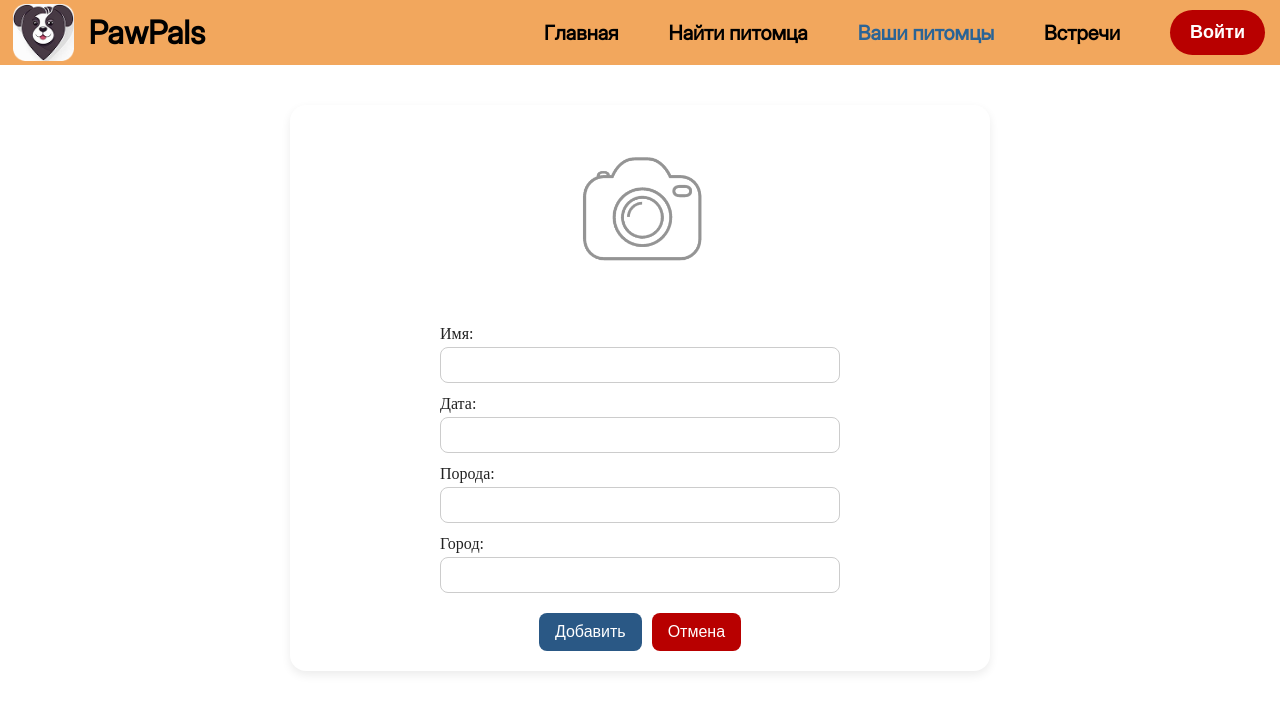
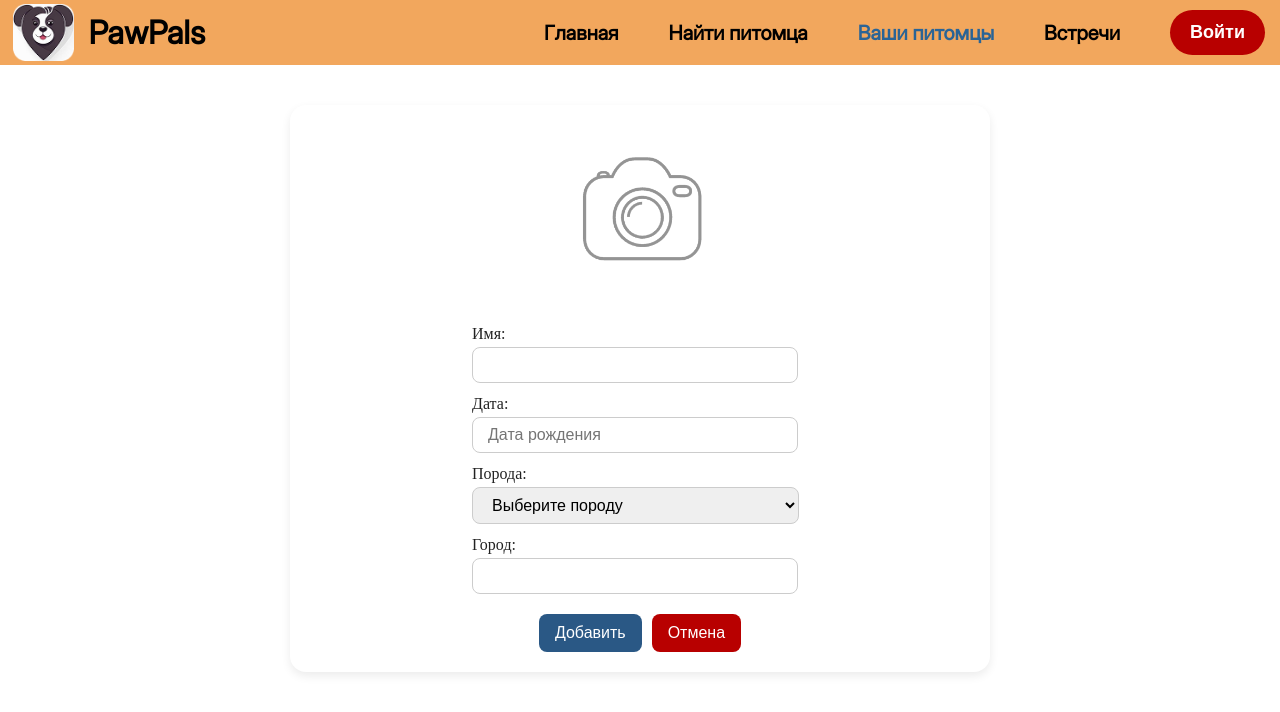
Before and after one commit to dizzy-166/PawPals, a React (Create React App) app in the folder Development/pawpal/: page /your-pets in a window 1280 px wide. Both pictures are taken after a click on the button "+ Добавить питомца". Shown: the top 712 px of the page. Built offline with nearby package versions, Linux system fonts and the light colour scheme.

Commit message:
add logic

```diff
--- a/Development/pawpal/src/components/CRUDPets.jsx
+++ b/Development/pawpal/src/components/CRUDPets.jsx
@@ -1,11 +1,12 @@
 import React, { useState } from 'react';
 import image from '../resorce/no_photo.png';
 import { ActualState } from '../Domain/States/ActualState';
+import DatePicker from "react-datepicker";
 
-export const CRUDPets = ({ pets, onDelete, onUpdate, onAdd, addState, messegeError }) => {
+export const CRUDPets = ({ pets, onDelete, onUpdate, onAdd, addState, messegeError, b }) => {
   const [editingPets, setEditingPets] = useState({});
   const [showAddForm, setShowAddForm] = useState(false);
-  const [newPet, setNewPet] = useState({ name: '', date_birth: '', breed: '', city: '' });
+  const [newPet, setNewPet] = useState({ name: '', date_birth: '', breedName: 1, city: '' });
 
   const handleFieldChange = (id, field, value) => {
     setEditingPets(prev => ({
@@ -26,7 +27,9 @@ export const CRUDPets = ({ pets, onDelete, onUpdate, onAdd, addState, messegeErr
   };
 
   const handleNewPetChange = (field, value) => {
+    console.log('Питомцы с возрастом:', field, value);
     setNewPet(prev => ({ ...prev, [field]: value }));
+    console.log('Питомцы с возрастом:', newPet);
   };
 
   const handleAddPet = () => {
@@ -62,11 +65,38 @@ export const CRUDPets = ({ pets, onDelete, onUpdate, onAdd, addState, messegeErr
                   {field === 'name' ? 'Имя:' :
                    field === 'date_birth' ? 'Дата:' :
                    field === 'breedName' ? 'Порода:' : 'Город:'}
-                  <input
+                  {field !==  'breedName' && field !==  'date_birth' && <input
                     type="text"
                     value={newPet[field]}
                     onChange={(e) => handleNewPetChange(field, e.target.value)}
+                  />}
+                  {field === 'date_birth' && <>
+                  <DatePicker
+                  selected={newPet[field]}
+                  onChange={(date) => {
+                    handleNewPetChange(field, date)
+                  }}
+                  dateFormat="dd.MM.yyyy"
+                  placeholderText="Дата рождения"
+                   className="userpets-form input"
                   />
+                   </>}
+                  {field === 'breedName' && (
+                    <div className="select-wrapper">
+                    <select
+                    required
+                    onChange={(e) => handleNewPetChange(field, e.target.value)}
+                    className="userpets-form-input"
+                    >
+                      <option value="">Выберите породу</option>
+                      {b.map(x => (
+                        <option key={x.name} value={x.id}>
+                          {x.name}
+                          </option>
+                        ))}
+                        </select>
+                      </div>
+                      )}
                 </label>
               ))}
             </form>
--- a/Development/pawpal/src/pages/YourPets/YourPets.jsx
+++ b/Development/pawpal/src/pages/YourPets/YourPets.jsx
@@ -25,7 +25,7 @@ export const YourPets = observer(() => {
     setPets(prev => [...prev, { ...newPet, id: newId }]);
   };
 
-  const {pets, loadPets, addPet, addState, messegeError} = YourPetsVM
+  const {pets, loadPets, addPet, addState, messegeError, beerds} = YourPetsVM
 
 
   useEffect(() => {
@@ -36,12 +36,13 @@ export const YourPets = observer(() => {
   return (
     <>
     <CRUDPets
-      pets={pets}
+      b={beerds}
       onDelete={handleDelete}
       onUpdate={handleUpdate}
       onAdd={addPet}
       addState={addState}
       messegeError = {messegeError}
+      pets={pets}
     />
     </>
   );
--- a/Development/pawpal/src/pages/YourPets/YourPetsVM.js
+++ b/Development/pawpal/src/pages/YourPets/YourPetsVM.js
@@ -6,6 +6,7 @@ import { makeObservable, observable, action, computed } from "mobx";
 class YourPetsVM{
     actualState = ActualState.Loading
     pets = []
+    beerds = []
     addState = ActualState.Init
     messegeError = ''
 
@@ -14,6 +15,7 @@ class YourPetsVM{
             makeObservable(this, {
                 actualState: observable,
                 pets: observable,
+                beerds: observable,
                 addState: observable,
                 messegeError: observable,
                 loadPets: action
@@ -58,9 +60,11 @@ class YourPetsVM{
             });
 
             this.pets = petsWithAge;
+            this.beerds = breedsData;
             this.actualState = ActualState.Success;
 
             console.log('Питомцы с возрастом:', this.pets);
+            console.log('Питомцы DADAD возрастом:', this.beerds);
         } catch (e) {
             console.error('Неожиданная ошибка:', e);
             this.actualState = 'Error';
@@ -79,10 +83,13 @@ class YourPetsVM{
             return;
         }
 
+        const date = newPet.date_birth;
+        const birthDate = `${date.getFullYear()}-${String(date.getMonth() + 1).padStart(2, '0')}-${String(date.getDate()).padStart(2, '0')}`;
+
         const petToInsert = {
             name: newPet.name,
-            date_birth: newPet.date_birth,
-            breed_id: newPet.breed_id, // breed_id должен быть числом
+            date_birth: birthDate,
+            breed_id: newPet.breedName, // breed_id должен быть числом
             city: newPet.city,
             image: newPet.image || '', // можно оставить пустым
             owner: userData.user.id
--- a/Development/pawpal/src/pages/styles/MainStyles.css
+++ b/Development/pawpal/src/pages/styles/MainStyles.css
@@ -138,17 +138,7 @@ nav button:hover {
   margin-bottom: 20px;
   box-sizing: border-box;
 }
-.react-datepicker-wrapper {
-  width: 100%;
-  display: flex;
-  justify-content: center;
-}
 
-.react-datepicker__input-container {
-  width: 80%;
-  display: flex;
-  justify-content: center;
-}
 
   .button-style {
     background-color: #50c878; /* Цвет фона (примерно зеленый) */
@@ -336,19 +326,28 @@ nav button:hover {
 
 .userpets-form label {
   display: flex;
+  margin-left: 8%;
   flex-direction: column;
   font-size: 16px;
   font-weight: 500;
   color: #222;
 }
 
+.userpets-form-input,
 .userpets-form input {
-  margin-top: 4px;
-  padding: 8px 12px;
-  border: 1px solid #ccc;
-  border-radius: 8px;
-  font-size: 16px;
+  margin-top: 4px !important;
+  padding: 8px 15px !important;
+  border: 1px solid #ccc !important;
+  border-radius: 8px !important;
+  font-size: 16px !important;
+  width: 80% !important;
 }
+
+.select-wrapper {
+  position: relative;
+  width: 111%;
+}
+
 
 /* Кнопки */
 .userpets-actions {
```
